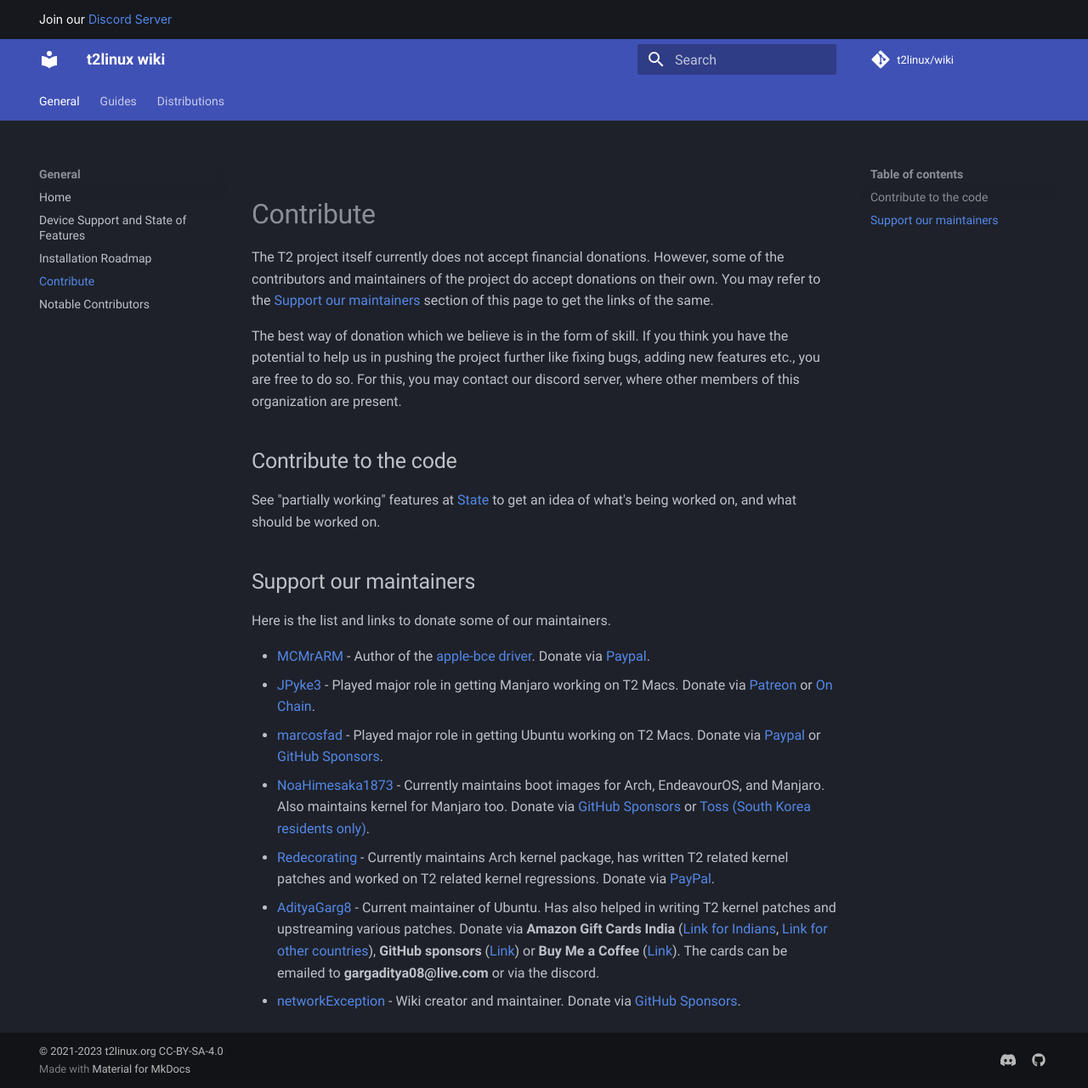
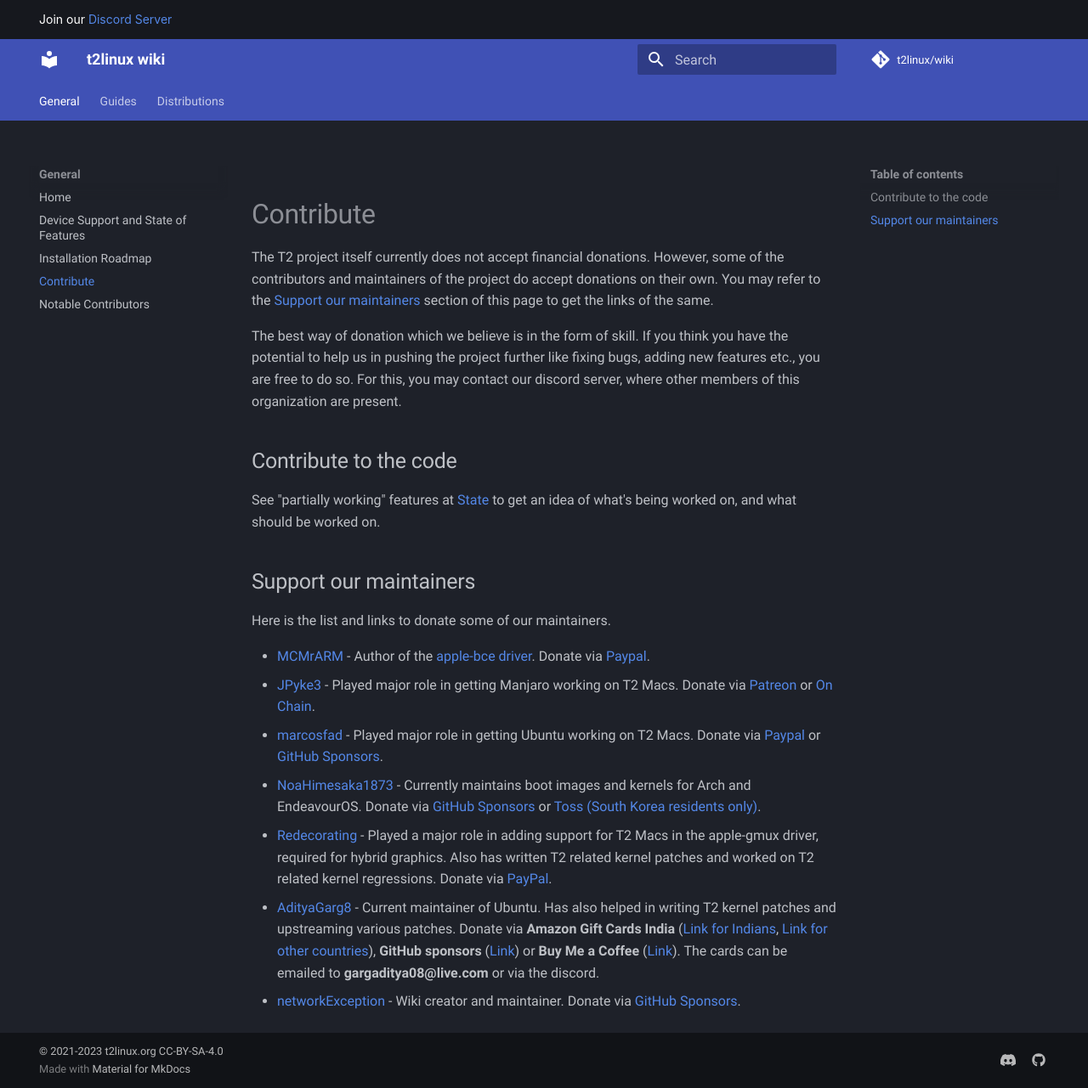
Before and after one commit to t2linux/wiki, an MkDocs documentation site: the page built from docs/contribute.md, in a window 1280 px wide and 1281 px high. Shown: the whole window at 85% size. Built offline with MkDocs 1.6.1 and Material for MkDocs 9.7.7, drawn with Linux system fonts in a browser that asks for light colours; comment, search, counter and statistics services are not loaded.

Commit message:
Contribute: Minor updates

```diff
--- a/docs/contribute.md
+++ b/docs/contribute.md
@@ -15,7 +15,7 @@ Here is the list and links to donate some of our maintainers.
 - [MCMrARM](https://github.com/MCMrARM) - Author of the [apple-bce driver](https://github.com/t2linux/apple-bce-drv). Donate via [Paypal](https://paypal.me/mcmrarm).
 - [JPyke3](https://github.com/JPyke3) - Played major role in getting Manjaro working on T2 Macs. Donate via [Patreon](https://patreon.com/pykee) or [On Chain](https://github.com/JPyke3/mbp-manjaro#donations).
 - [marcosfad](https://github.com/marcosfad) - Played major role in getting Ubuntu working on T2 Macs. Donate via [Paypal](https://paypal.me/marcosfad) or [GitHub Sponsors](https://github.com/sponsors/marcosfad).
-- [NoaHimesaka1873](https://github.com/NoaHimesaka1873) - Currently maintains boot images for Arch, EndeavourOS, and Manjaro. Also maintains kernel for Manjaro too. Donate via [GitHub Sponsors](https://github.com/sponsors/NoaHimesaka1873) or [Toss (South Korea residents only)](https://toss.me/yuifmirror).
-- [Redecorating](https://github.com/Redecorating) - Currently maintains Arch kernel package, has written T2 related kernel patches and worked on T2 related kernel regressions. Donate via [PayPal](https://paypal.me/redecorating).
+- [NoaHimesaka1873](https://github.com/NoaHimesaka1873) - Currently maintains boot images and kernels for Arch and EndeavourOS. Donate via [GitHub Sponsors](https://github.com/sponsors/NoaHimesaka1873) or [Toss (South Korea residents only)](https://toss.me/yuifmirror).
+- [Redecorating](https://github.com/Redecorating) - Played a major role in adding support for T2 Macs in the apple-gmux driver, required for hybrid graphics. Also has written T2 related kernel patches and worked on T2 related kernel regressions. Donate via [PayPal](https://paypal.me/redecorating).
 - [AdityaGarg8](https://github.com/AdityaGarg8) - Current maintainer of Ubuntu. Has also helped in writing T2 kernel patches and upstreaming various patches. Donate via **Amazon Gift Cards India** ([Link for Indians](https://www.amazon.in/s?k=amazon+e-gift+voucher&adgrpid=60620499282&ext_vrnc=hi&gclid=Cj0KCQjw8O-VBhCpARIsACMvVLMW9KEhsWO9xHEvOh7VLo3lCimvvJJqaKdqwj-OlN_ZAMp3ZIztQ0AaAtGAEALw_wcB&hvadid=294106443315&hvdev=m&hvlocphy=9075215&hvnetw=g&hvqmt=b&hvrand=11733182626932158840&hvtargid=kwd-314681002020&hydadcr=15237_1791630&tag=googinhydrmob-21&ref=pd_sl_3qs6ai50tg_b), [Link for other countries](https://www.g2a.com/search?query=Amazon%20India)), **GitHub sponsors** ([Link](https://github.com/sponsors/AdityaGarg8)) or **Buy Me a Coffee** ([Link](https://www.buymeacoffee.com/gargadityav)). The cards can be emailed to **gargaditya08@live.com** or via the discord.
 - [networkException](https://github.com/networkException) - Wiki creator and maintainer. Donate via [GitHub Sponsors](https://github.com/sponsors/networkException).
```
